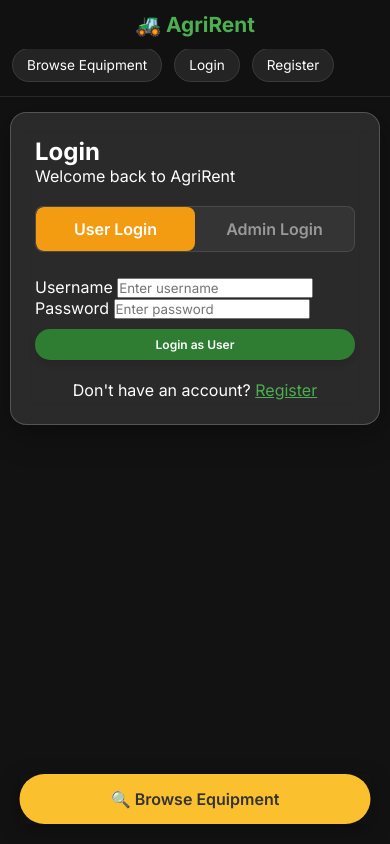
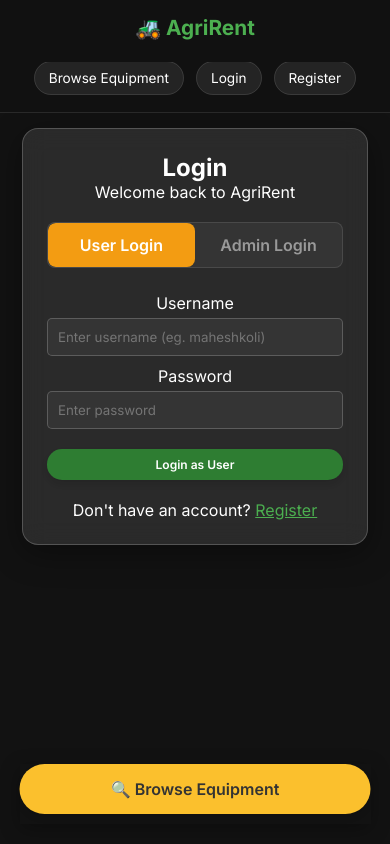
Before and after one commit to themrmk333/agrirent, a Flask app: page /login in a window 390 px wide. Run offline with Flask 3, Linux system fonts and the light colour scheme.

Commit message:
login UI fixed properly

```diff
--- a/app.py
+++ b/app.py
@@ -732,4 +732,4 @@ if __name__ == '__main__':
         pass
 
 if __name__ == "__main__":
-    app.run(host="0.0.0.0", port=10000)
+    app.run(host="0.0.0.0", port=5000, debug=True)
--- a/static/css/style.css
+++ b/static/css/style.css
@@ -103,7 +103,22 @@ body {
     margin: 40px auto;
     padding: 0 20px;
     flex: 1;
+    /* width: 100% removed to avoid horizontal shift issues on desktop */
+}
+
+/* Hero Section Layout (Desktop Restored) */
+.hero {
+    display: flex;
+    justify-content: center;
+    align-items: center;
     width: 100%;
+    min-height: 80vh;
+}
+
+.hero-content {
+    margin: 0 auto;
+    max-width: 1200px;
+    text-align: center;
 }
 
 /* Buttons */
@@ -249,6 +264,23 @@ body {
     font-size: 0.85rem;
 }
 
+/* Form Input Styling */
+input, select, textarea {
+    width: 100%;
+    padding: 10px;
+    margin-top: 5px;
+    margin-bottom: 15px;
+    border-radius: 5px;
+    border: 1px solid var(--glass-border);
+    background: rgba(255, 255, 255, 0.05);
+    color: white;
+}
+
+input:focus {
+    outline: none;
+    border-color: var(--primary-light);
+}
+
 /* Mobile Media Query */
 @media (max-width: 768px) {
     .navbar {
@@ -373,8 +405,152 @@ body {
     box-shadow: 0 5px 20px rgba(0,0,0,0.3);
 }
 
+/* Mobile Media Query (Enhanced for Global Support) */
 @media (max-width: 768px) {
-    .sticky-mobile-btn {
-        display: block;
-    }
+  .container {
+    display: flex;
+    flex-direction: column;
+    padding: 0 15px;
+  }
+
+  .card, .equipment-card, .box, .glass-panel {
+    width: 100% !important;
+    margin-left: 0 !important;
+    margin-right: 0 !important;
+  }
+
+  .navbar {
+    flex-direction: column;
+    text-align: center;
+    padding: 15px;
+  }
+
+  .navbar-nav {
+    margin-top: 10px;
+    flex-wrap: wrap;
+    justify-content: center;
+  }
+
+  input, select, textarea, button, .btn {
+    width: 100% !important;
+    margin-bottom: 10px;
+  }
+
+  .search-bar {
+    flex-direction: column;
+  }
+
+  .card-actions {
+    flex-direction: column;
+  }
 }
+
+/* Equipment Section specific improvements */
+@media (max-width: 768px) {
+  .sticky-mobile-btn {
+    display: block;
+  }
+  .equipment-grid {
+    display: grid !important;
+    grid-template-columns: repeat(2, 1fr) !important;
+    gap: 10px !important;
+  }
+
+  .equipment-card {
+    border-radius: 12px !important;
+    background: white !important;
+    box-shadow: 0 4px 12px rgba(0, 0, 0, 0.1) !important;
+    padding: 0 !important;
+    margin: 8px !important;
+    color: #333333 !important;
+    border: none !important;
+    display: flex !important;
+    flex-direction: column !important;
+    overflow: hidden !important;
+    width: auto !important; /* Allow grid to control width */
+  }
+  .equipment-card img {
+    width: 100% !important;
+    height: 150px !important;
+    object-fit: cover !important;
+  }
+
+  .equipment-card .card-body {
+    padding: 10px !important;
+    display: flex !important;
+    flex-direction: column !important;
+    flex: 1 !important;
+  }
+
+  .equipment-card .card-title {
+    color: #333333 !important;
+    font-size: 0.95rem !important;
+    margin-bottom: 4px !important;
+    font-weight: 700 !important;
+  }
+
+  .equipment-card .card-price {
+    font-size: 1.1rem !important;
+    color: var(--primary-color) !important;
+    margin-bottom: 8px !important;
+    font-weight: 700 !important;
+  }
+
+  .equipment-card .card-badge {
+    background: rgba(46, 125, 50, 0.1) !important;
+    color: var(--primary-color) !important;
+    margin-bottom: 6px !important;
+  }
+
+  .equipment-card .card-actions {
+    margin-top: auto !important;
+    gap: 5px !important;
+  }
+}
+
+/* Button styles inside equipment cards only */
+.equipment-card .btn {
+  border-radius: 20px !important;
+  padding: 6px 10px !important;
+  transition: 0.2s ease !important;
+}
+
+.equipment-card .btn:active {
+  transform: scale(0.97) !important;
+}
+
+/* Safe animation for equipment cards */
+.equipment-card {
+  transition: transform 0.2s ease !important;
+}
+
+.equipment-card:hover {
+  transform: translateY(-3px) !important;
+}
+
+/* === SAFE RESPONSIVE DESIGN (RESTORATION BLOCK) === */
+@media (max-width: 768px) {
+
+  .container, .hero {
+    flex-direction: column !important;
+    text-align: center;
+  }
+
+  .hero-text, .hero-image {
+    width: 100% !important;
+  }
+
+  .navbar {
+    flex-direction: column;
+    align-items: center;
+  }
+
+  .card, .equipment-card {
+    width: 100% !important;
+  }
+
+  input, button {
+    width: 100%;
+  }
+
+}
--- a/templates/equipment.html
+++ b/templates/equipment.html
@@ -24,9 +24,9 @@
         </form>
     </div>
 
-    <div class="grid">
+    <div class="equipment-grid grid">
         {% for eq in equipment %}
-        <div class="card glass-panel">
+        <div class="equipment-card card glass-panel">
             <img src="{{ url_for('static', filename='images/' + eq.image) }}" onerror="this.onerror=null; this.src='/static/images/default.jpg';">
             <div class="card-body">
                 <span class="card-badge">{{ eq.category }}</span>
--- a/templates/login.html
+++ b/templates/login.html
@@ -64,7 +64,7 @@
             <input type="hidden" name="login_type" value="user">
             <div class="form-group">
                 <label for="username">Username</label>
-                <input type="text" id="username" name="username" class="form-control" placeholder="Enter username" required>
+                <input type="text" id="username" name="username" class="form-control" placeholder="Enter username (eg. maheshkoli)" required>
             </div>
             <div class="form-group">
                 <label for="password">Password</label>
--- a/templates/register.html
+++ b/templates/register.html
@@ -18,12 +18,12 @@
                     <input type="tel" id="phone" name="phone" class="form-control" pattern="[0-9]{10}" placeholder="10-digit mobile number" required title="Please enter a 10-digit phone number">
                 </div>
                 <div class="form-group">
-                    <label for="username">Choose a Username</label>
-                    <input type="text" id="username" name="username" class="form-control" placeholder="e.g. kisan_raj" required>
+                    <label for="username">Username</label>
+                    <input type="text" id="username" name="username" class="form-control" placeholder="Enter username (eg. maheshkoli)" required>
                 </div>
                 <div class="form-group">
                     <label for="password">Password</label>
-                    <input type="password" id="password" name="password" class="form-control" placeholder="Create a strong password" required>
+                    <input type="password" id="password" name="password" class="form-control" placeholder="Enter password" required>
                 </div>
             </div>
 
```
Also changed, not shown: templates/dashboard.html (+4 -4 lines).
